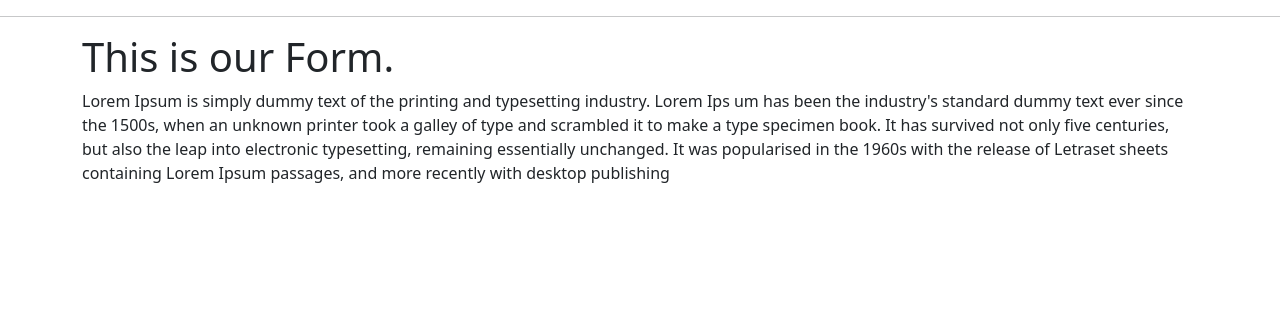
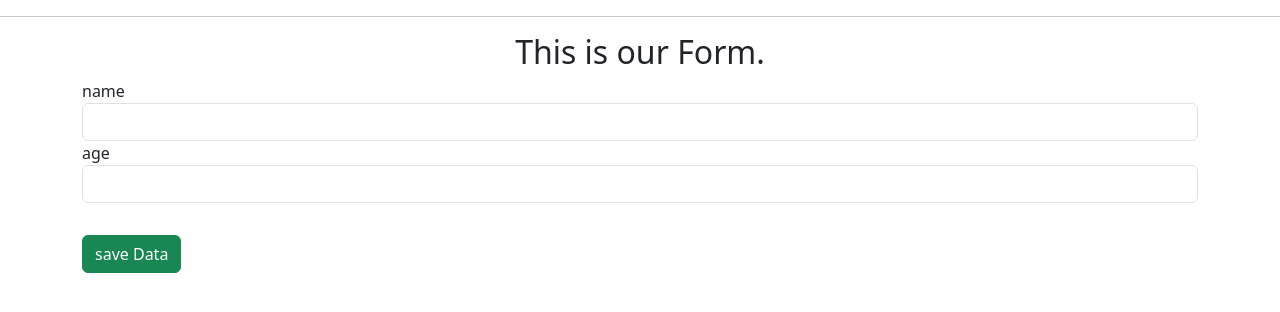
Before and after one commit to ppts2545/Basic-Start-Django, a Django app: page /form/ in a window 1280 px wide. Shown: the part 56-368 px from the top of the page. Run offline with Django 5.2, Linux system fonts and the light colour scheme.

Commit message:
add send data

```diff
--- a/playground/templates/form.html
+++ b/playground/templates/form.html
@@ -5,14 +5,18 @@
 {% endblock %}
 
 {% block content %}
-    <h1>This is our Form.   </h1>
+    <h2 class="text-center">This is our Form.   </h2>
+    <form method="post">
+        {% csrf_token %}
+        <div class="form-group">
+            <label for="name">name</label>
+            <input type="text" name="name" class="form-control">
+        </div>
+        <div class="form-group mb-3">
+            <label for="age">age</label>
+            <input type="text" name="age" class="form-control">
+        </div>
+        <input type="submit" value="save Data" class="btn btn-success mt-3">
+    </form>
 
-    <p>
-        Lorem Ipsum is simply dummy text of the printing and typesetting industry. Lorem Ips
-        um has been the industry's standard dummy text ever since the 1500s, when an unknown
-        printer took a galley of type and scrambled it to make a type specimen book. It has
-        survived not only five centuries, but also the leap into electronic typesetting,
-        remaining essentially unchanged. It was popularised in the 1960s with the release of Letraset
-        sheets containing Lorem Ipsum passages, and more recently with desktop publishing
-    </p>
 {% endblock %}
--- a/playground/views.py
+++ b/playground/views.py
@@ -1,4 +1,4 @@
-from django.shortcuts import render
+from django.shortcuts import render,redirect
 from django.http import HttpRequest
 from playground.models import Person
 
@@ -12,4 +12,13 @@ def page1Render(request):
 
 def pageFormRender(request):
     """Renders the 'form.html' template without any dynamic content."""
-    return render(request, 'form.html')
+    if request.method == "POST":
+        #รับข้อมูล
+        name = request.POST["name"]
+        age = request.POST["age"]
+        print(name ,age)
+        return redirect("/")
+        #บันทึกข้อมูล
+
+    else :
+        return render(request, 'form.html')
```
Also changed, not shown: playground/templates/hello.html (+24 -1 lines).
